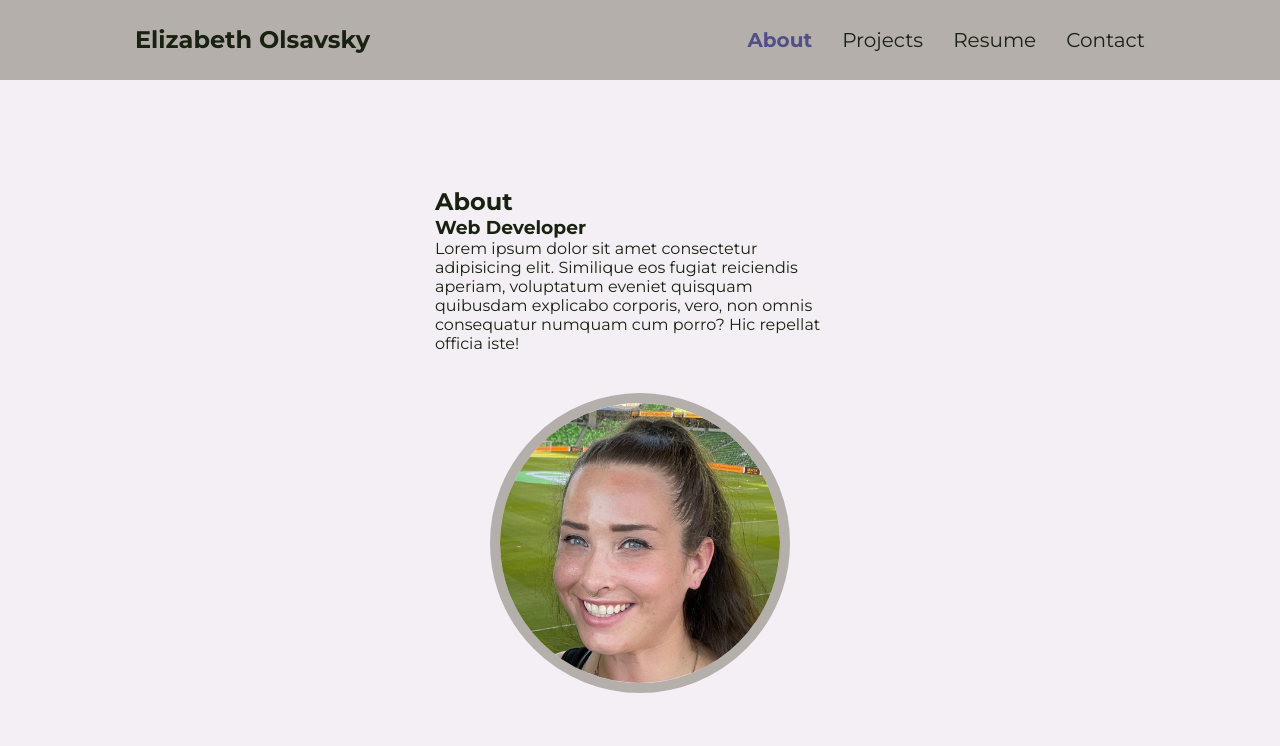
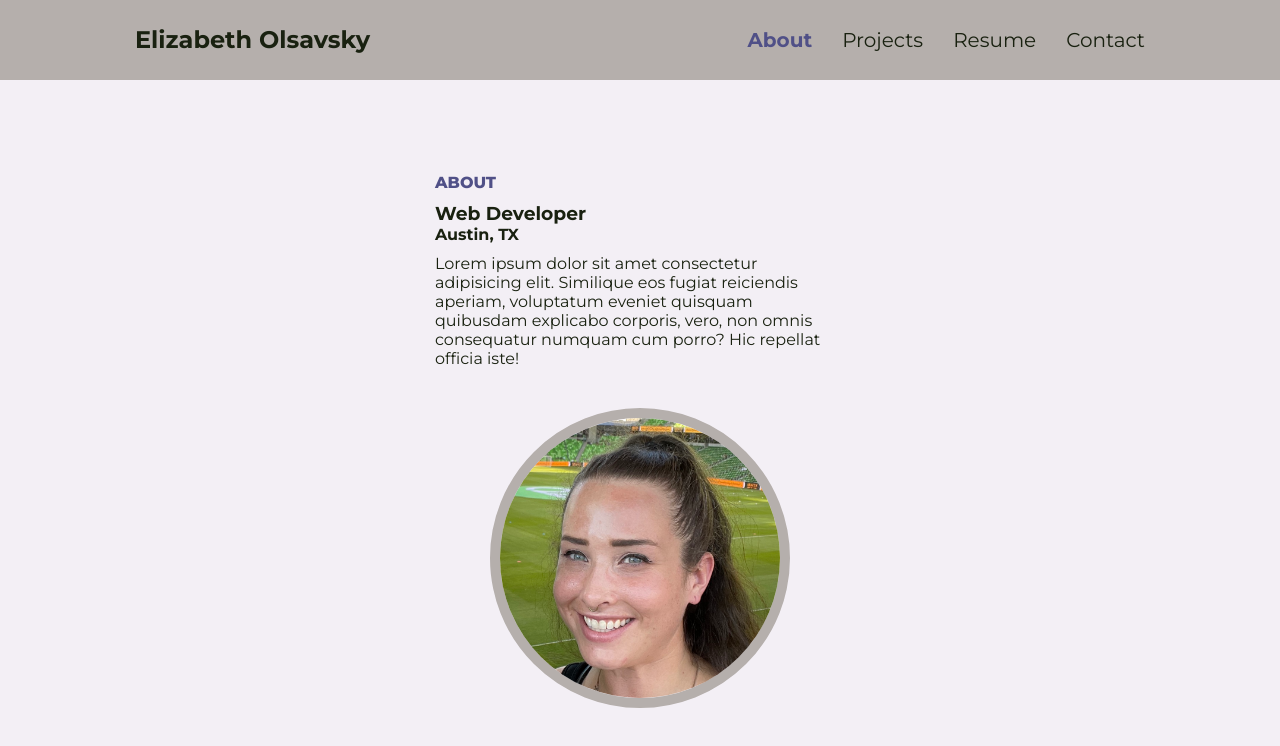
Before and after one commit to elizabetholsavsky/portfolio, a React (Create React App) app: page / in a window 1280 px wide. Shown: the top 746 px of the page. Built offline with nearby package versions, Linux system fonts and the light colour scheme.

Commit message:
add basic styles to scroll container css sheet to keep elements, margins, and styles consistent across pages (also make editing and adjustments later easier)

```diff
--- a/src/App.css
+++ b/src/App.css
@@ -1,4 +1,4 @@
-@import url('https://fonts.googleapis.com/css2?family=Montserrat:wght@400;700&display=swap');
+@import url('https://fonts.googleapis.com/css2?family=Montserrat:wght@400;700;800&display=swap');
 
 * {
     box-sizing: border-box;
--- a/src/components/ScrollContainer/About/About.css
+++ b/src/components/ScrollContainer/About/About.css
@@ -1,24 +1,7 @@
-.container {
-    display: flex;
-    width: 80%;
-    max-width: 1000px;
-    align-items: center;
-    justify-content: center;
-    flex-wrap: wrap;
-}
-
 .about-text {
     max-width: 450px;
     min-width: 250px;
     padding: 20px;
-}
-
-.profile-picture img {
-    max-width: 300px;
-    min-width: 200px;
-    border-radius: 50%;
-    border: 10px solid var(--primary);
-    margin: 20px;
 }
 
 .profile-picture {
@@ -29,3 +12,11 @@
     justify-content: center;
     flex-wrap: wrap;
 }
+
+.profile-picture img {
+    max-width: 300px;
+    min-width: 200px;
+    border-radius: 50%;
+    border: 10px solid var(--primary);
+    margin: 20px;
+}
--- a/src/components/ScrollContainer/About/About.js
+++ b/src/components/ScrollContainer/About/About.js
@@ -4,10 +4,11 @@ import ProfilePicture from '../images/Elizabeth.jpg'
 const About = () => {
     return (
         <section id="about">
-            <div className="container">
+            <div className="content-container">
                 <div className="about-text">
                     <h2>About</h2>
                     <h3>Web Developer</h3>
+                    <h4>Austin, TX</h4>
                     <p>Lorem ipsum dolor sit amet consectetur adipisicing elit. Similique eos fugiat reiciendis aperiam, voluptatum eveniet quisquam quibusdam explicabo corporis, vero, non omnis consequatur numquam cum porro? Hic repellat officia iste!</p>
                 </div>
 
--- a/src/components/ScrollContainer/Contact/Contact.css
+++ b/src/components/ScrollContainer/Contact/Contact.css
@@ -1,5 +1,3 @@
-@import url('https://fonts.googleapis.com/css2?family=Montserrat:wght@400;700&display=swap');
-
 #contact {
     height: 85%;
 }
--- a/src/components/ScrollContainer/Footer/Footer.css
+++ b/src/components/ScrollContainer/Footer/Footer.css
@@ -1,5 +1,3 @@
-@import url('https://fonts.googleapis.com/css2?family=Montserrat:wght@400;700&display=swap');
-
 #footer {
     background-color: var(--primary);
     width: 100%;
--- a/src/components/ScrollContainer/ScrollContainer.css
+++ b/src/components/ScrollContainer/ScrollContainer.css
@@ -17,3 +17,28 @@ section {
     align-items: center;
     justify-content: center;
 }
+
+.content-container {
+    display: flex;
+    width: 80%;
+    max-width: 1000px;
+    align-items: center;
+    justify-content: center;
+    flex-wrap: wrap;
+}
+
+.content-container h2 {
+    text-transform: uppercase;
+    font-weight: 800;
+    color: var(--active);
+    font-size: 1rem;
+    margin-bottom: 10px;
+}
+
+.content-container h3 {
+    font-weight: bold;
+}
+
+.content-container h4 {
+    margin-bottom: 10px;
+}
```
